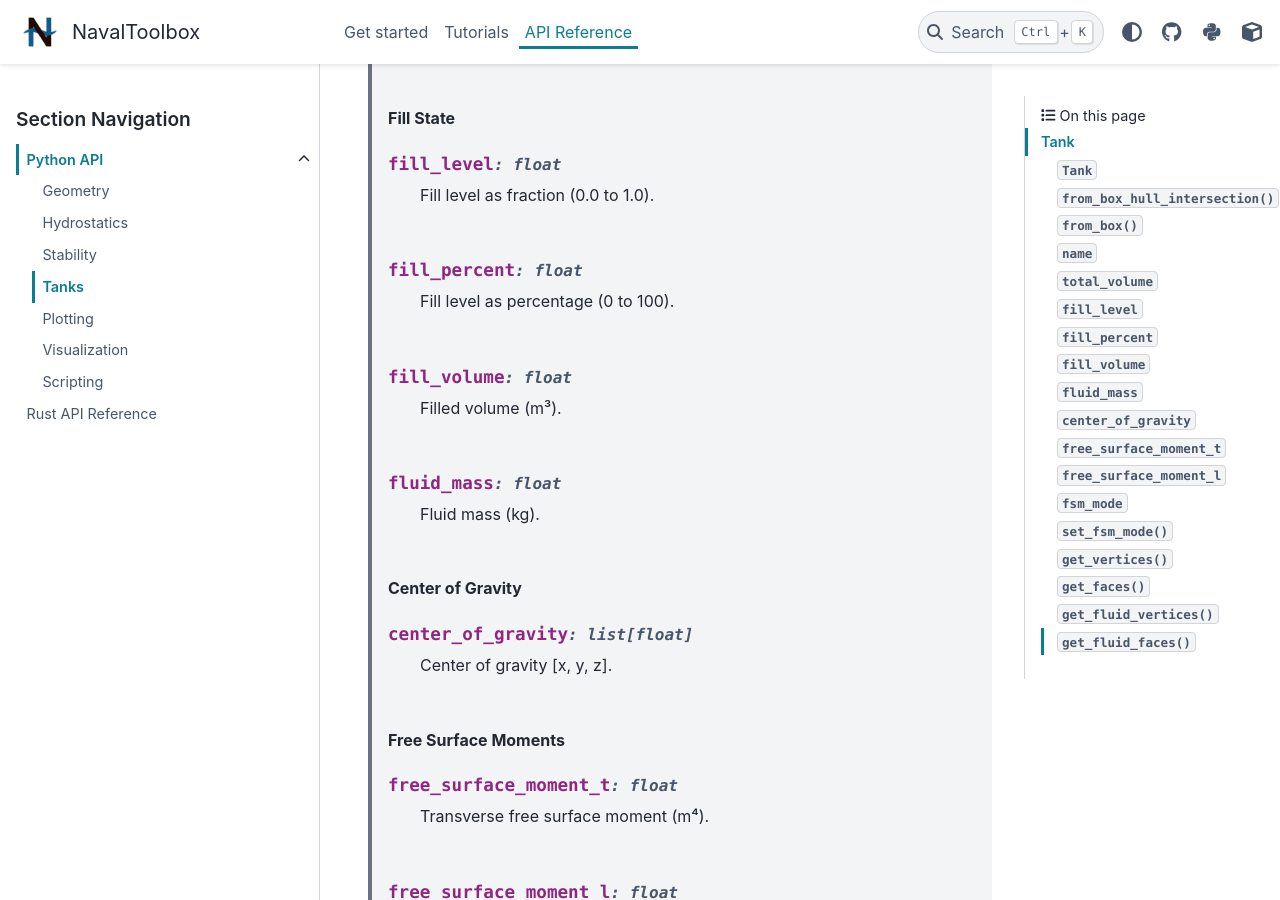
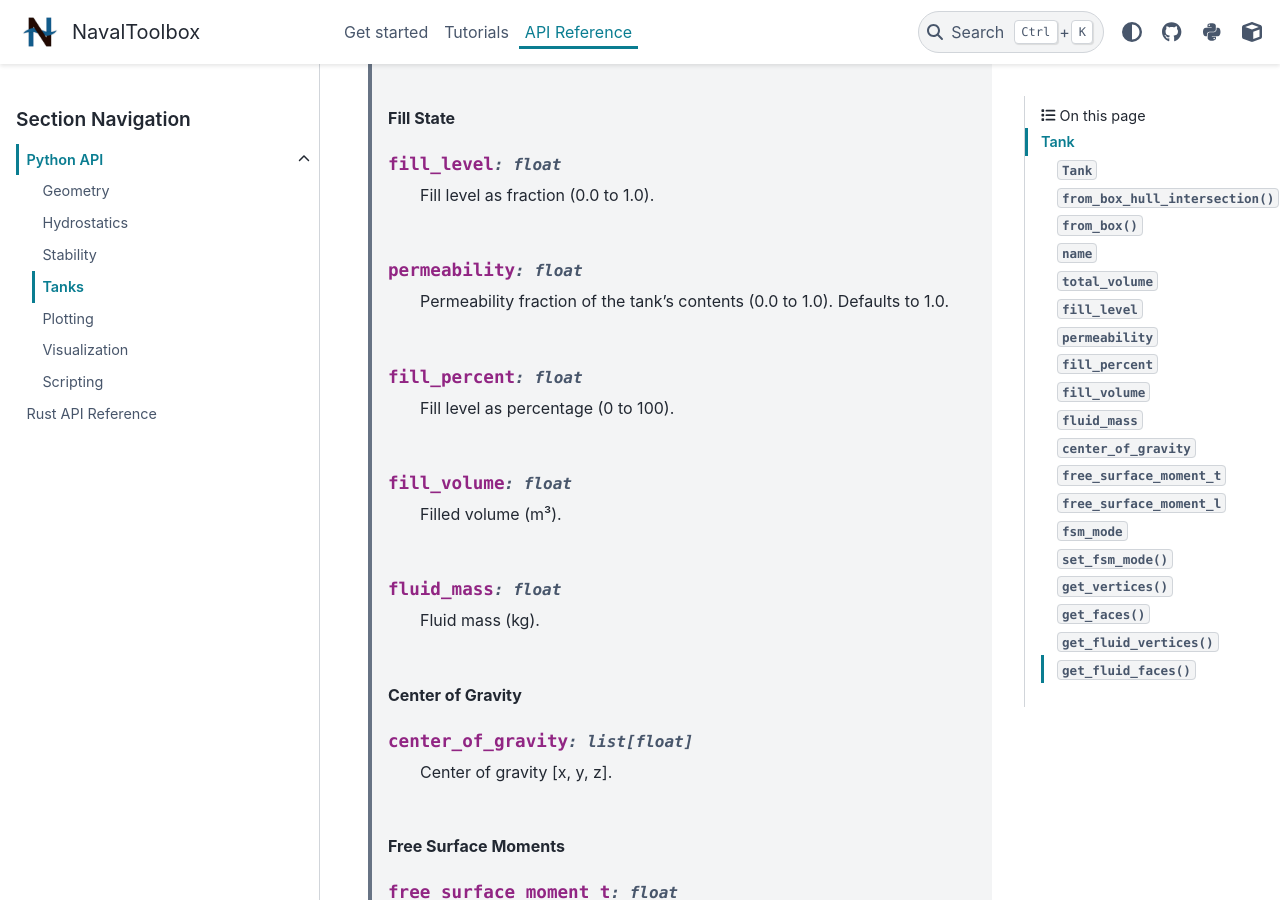
Before and after one commit to NavalToolbox/navaltoolbox-lib, a Sphinx documentation site: the page built from docs/source/api/python/tanks.rst, in a window 1280 px wide and 900 px high, scrolled down 1767 px. Built offline with Sphinx 7.4.7 and the PyData theme 0.15.4, drawn with Linux system fonts in a browser that asks for light colours.

Commit message:
docs: document tank permeability parameter

```diff
--- a/docs/source/api/python/tanks.rst
+++ b/docs/source/api/python/tanks.rst
@@ -64,6 +64,11 @@ Tank
       :type: float
 
       Fill level as fraction (0.0 to 1.0).
+
+   .. py:attribute:: permeability
+      :type: float
+
+      Permeability fraction of the tank's contents (0.0 to 1.0). Defaults to 1.0.
 
    .. py:attribute:: fill_percent
       :type: float
--- a/docs/source/tutorials/hydrostatics.rst
+++ b/docs/source/tutorials/hydrostatics.rst
@@ -115,7 +115,7 @@ The calculator computes accurate waterplane properties and applies Free Surface
 Handling Tank Options
 ---------------------
 
-You can control how tanks affect hydrostatic calculations using ``TankOptions``. This allows you to include tank fluid mass in the displacement and apply Free Surface Moment (FSM) corrections to GM.
+You can control how tanks affect hydrostatic calculations using ``TankOptions``. This allows you to include tank fluid mass in the displacement and apply Free Surface Moment (FSM) corrections to GM. Note that any ``permeability`` values set on your tanks will automatically scale these fluid masses and Free Surface Moments (except for FSM in fixed mode).
 
 .. code-block:: python
 
--- a/docs/source/tutorials/stability.rst
+++ b/docs/source/tutorials/stability.rst
@@ -180,6 +180,7 @@ Free surface effects reduce effective GM:
     #     fluid_density=850.0, name="DB_1C"
     # )
     fuel_tank.fill_percent = 50  # Partial fill = free surface
+    fuel_tank.permeability = 0.95 # Account for internal structure
 
     vessel.add_tank(fuel_tank)
 
--- a/docs/source/userguide/quickstart.rst
+++ b/docs/source/userguide/quickstart.rst
@@ -165,8 +165,9 @@ Create and manage tanks:
     )
     vessel.add_tank(tank)
 
-    # Set fill level
+    # Set fill level and permeability
     tank.fill_percent = 75.0
+    tank.permeability = 0.95  # Optional: account for internal structure
 
     # Get tank properties
     print(f"Total volume: {tank.total_volume:.1f} m³")
```
